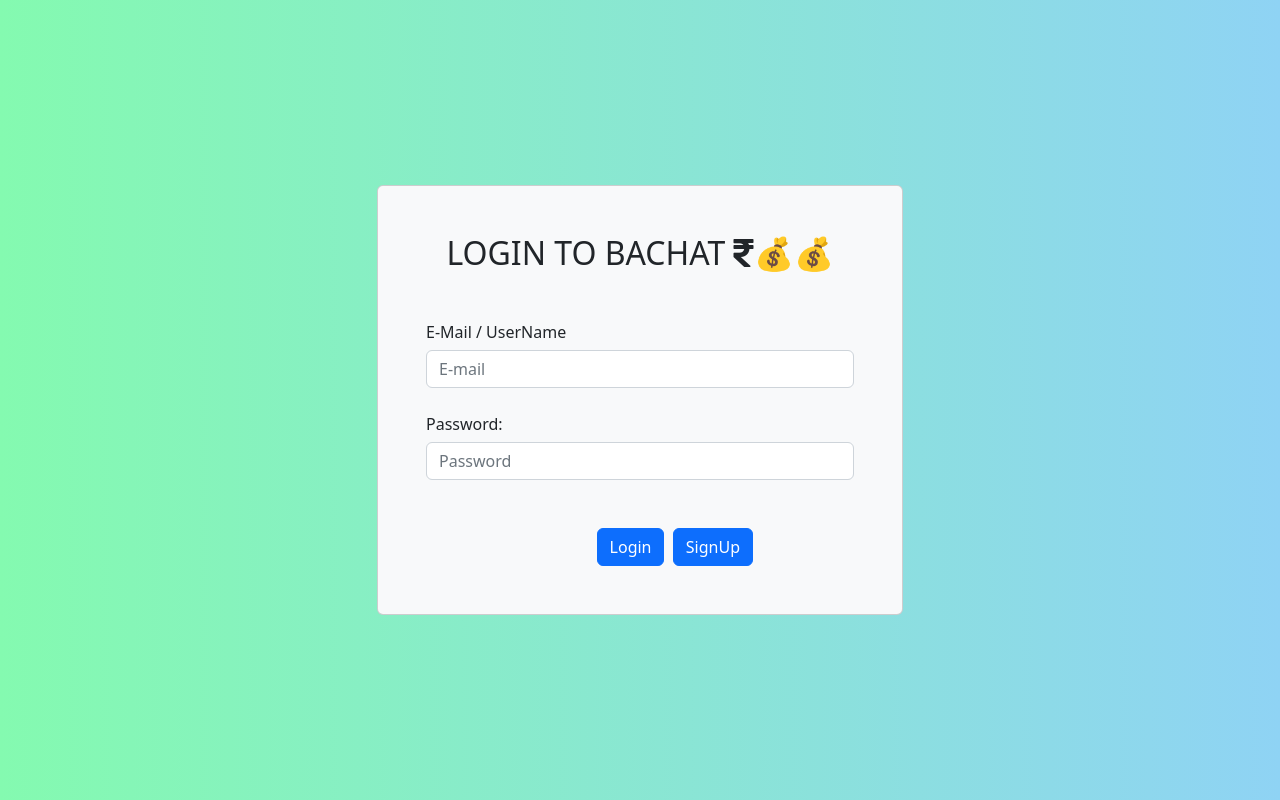
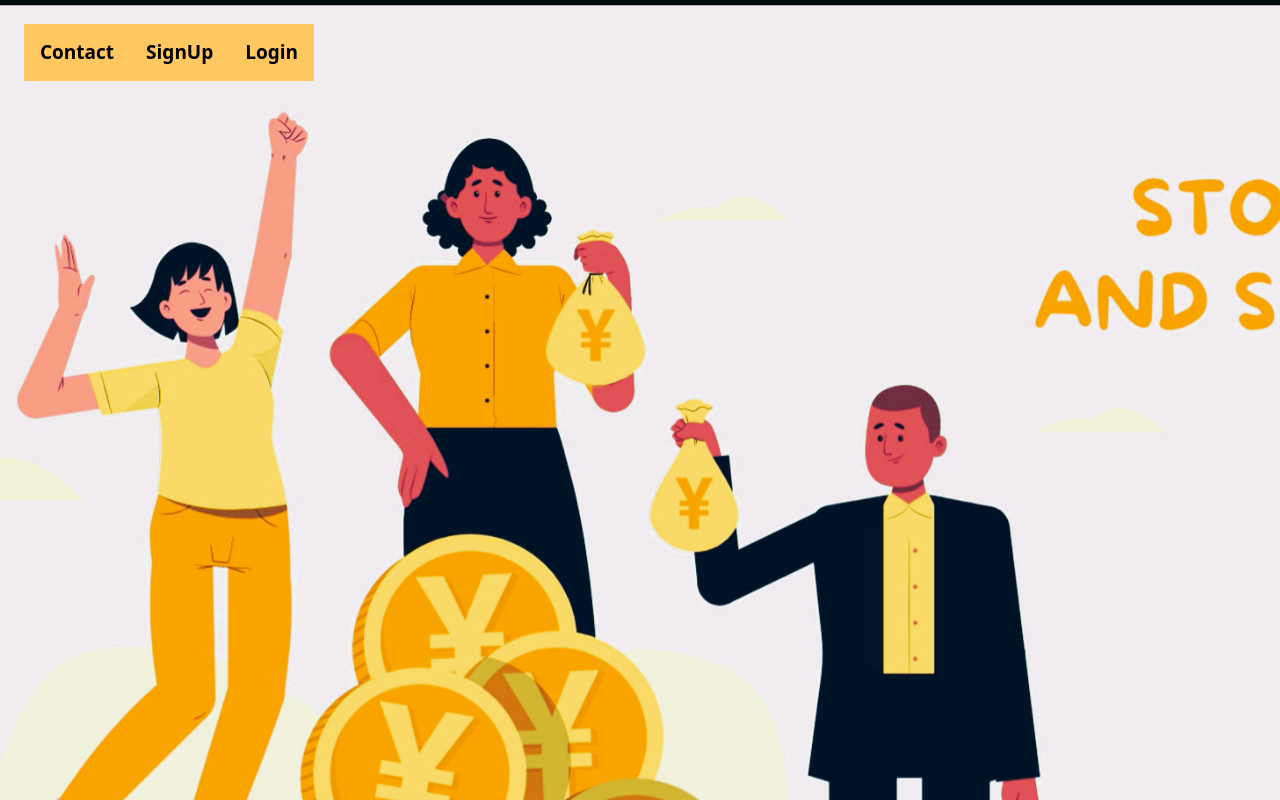
Before and after one commit to kiranchauhan756/Savings_And_Expense_Calculator, a React (Create React App) app in the folder save-expense/: page / in a window 1280 px wide. Shown: the top 800 px of the page. Built offline with nearby package versions, Linux system fonts and the light colour scheme.

Commit message:
homepage

```diff
--- a/save-expense/src/App.js
+++ b/save-expense/src/App.js
@@ -13,6 +13,7 @@ import Income from "./components/Income/Income";
 import Charts from "./components/Charts/Charts";
 import CalendarApp from "./components/Calendar/CalendarApp";
 import SideBar from "./components/SideBar/SideBar";
+import Home from "./Home";
 import "bootstrap/dist/css/bootstrap.min.css";
 function App() {
   return (
@@ -21,7 +22,8 @@ function App() {
         <BrowserRouter>
           <div className="content">
             <Routes>
-              <Route exact="true" path="/" element={<Login />}></Route>
+              <Route exact="true" path="/" element={<Home />}></Route>
+              <Route exact="true" path="/login" element={<Login />}></Route>
               <Route
                 exact="true"
                 path="/contactUs"
--- /dev/null
+++ b/save-expense/src/Home.css
@@ -0,0 +1,43 @@
+.bg-img {
+  /* The image used */
+  background-image: url("tagline.png");
+
+  height: 1000px;
+
+  /* Center and scale the image nicely */
+
+  background-repeat: no-repeat;
+  background-size: cover;
+
+  /* Needed to position the navbar */
+  position: relative;
+}
+
+/* Position the navbar container inside the image */
+.page {
+  position: absolute;
+  margin: 24px;
+  width: auto;
+}
+
+/* The navbar */
+.topnav {
+  overflow: hidden;
+  background-color: rgb(255, 199, 96);
+}
+
+/* Navbar links */
+.topnav a {
+  float: right;
+  color: black;
+  text-align: center;
+  padding: 14px 16px;
+  text-decoration: none;
+  font-size: 19px;
+  font-weight: bold;
+}
+
+.topnav a:hover {
+  background-color: rgb(198, 224, 240);
+  color: green;
+}
--- /dev/null
+++ b/save-expense/src/Home.js
@@ -0,0 +1,17 @@
+import { NavLink } from "react-router-dom";
+import "./Home.css";
+
+const Home = () => {
+  return (
+    <div className="bg-img">
+      <div className="page">
+        <div className="topnav">
+          <NavLink to="/login">Login</NavLink>
+          <NavLink to="/signUp">SignUp</NavLink>
+          <NavLink to="/contactUs">Contact</NavLink>
+        </div>
+      </div>
+    </div>
+  );
+};
+export default Home;
--- a/save-expense/src/components/Login/DashBoard.js
+++ b/save-expense/src/components/Login/DashBoard.js
@@ -1,11 +1,13 @@
 import React from "react";
 import SideBar from "../SideBar/SideBar";
+import Transactions from "../Transaction/Transactions";
 
 const DashBoard = () => {
   return (
     <div>
       <div id="DashBoard">
-        <SideBar pageWrapId={"page-wrap"} outerContainerId={"spendings"} />
+        <SideBar />
+        <Transactions />
       </div>
     </div>
   );
--- a/save-expense/src/components/Login/Login.js
+++ b/save-expense/src/components/Login/Login.js
@@ -35,11 +35,10 @@ const Login = () => {
   return (
     <div
       className="vh-100 bg-image   gradient-custom-3"
-      // style={{
-      //   backgroundImage: `url(
-      //     "https://images.unsplash.com/photo-1631631480669-535cc43f2327?ixlib=rb-4.0.3&ixid=MnwxMjA3fDB8MHxzZWFyY2h8Mnx8YmFja2dyb3VuZCUyMGltYWdlfGVufDB8fDB8fA%3D%3D&w=1000&q=80"
-      //   )`,
-      // }}
+      style={{
+        backgroundImage: `url(
+          "./tagline.png")`,
+      }}
     >
       <div className="mask d-flex align-items-center h-100 gradient-custom-4">
         <div className="container h-90 ">
--- a/save-expense/src/components/Transaction/Transactions.css
+++ b/save-expense/src/components/Transaction/Transactions.css
@@ -37,7 +37,7 @@
 }
 
 .new-expense {
-  background-color: #a892ee;
+  background-color: cadetblue;
   padding: 1rem;
   margin: 2rem auto;
   width: 50rem;
@@ -87,7 +87,7 @@
 .sourceExpense {
   font-weight: bold;
   color: red;
-  background-color: rgb(248, 237, 239);
+  background-color: rgb(218, 210, 211);
   justify-items: center;
 }
 
--- a/save-expense/src/components/Transaction/Transactions.js
+++ b/save-expense/src/components/Transaction/Transactions.js
@@ -123,7 +123,7 @@ const Transactions = () => {
                 <tr>
                   <td colSpan={2}>
                     {totalIncome < totalExpense && (
-                      <div style={{ color: "red", background: "coral" }}>
+                      <div style={{ color: "red", background: "lightyellow" }}>
                         😢😢😢{totalIncome - totalExpense}
                       </div>
                     )}
```
Also changed, not shown: save-expense/src/components/Images/message.png (added), save-expense/src/tagline.png (added).
